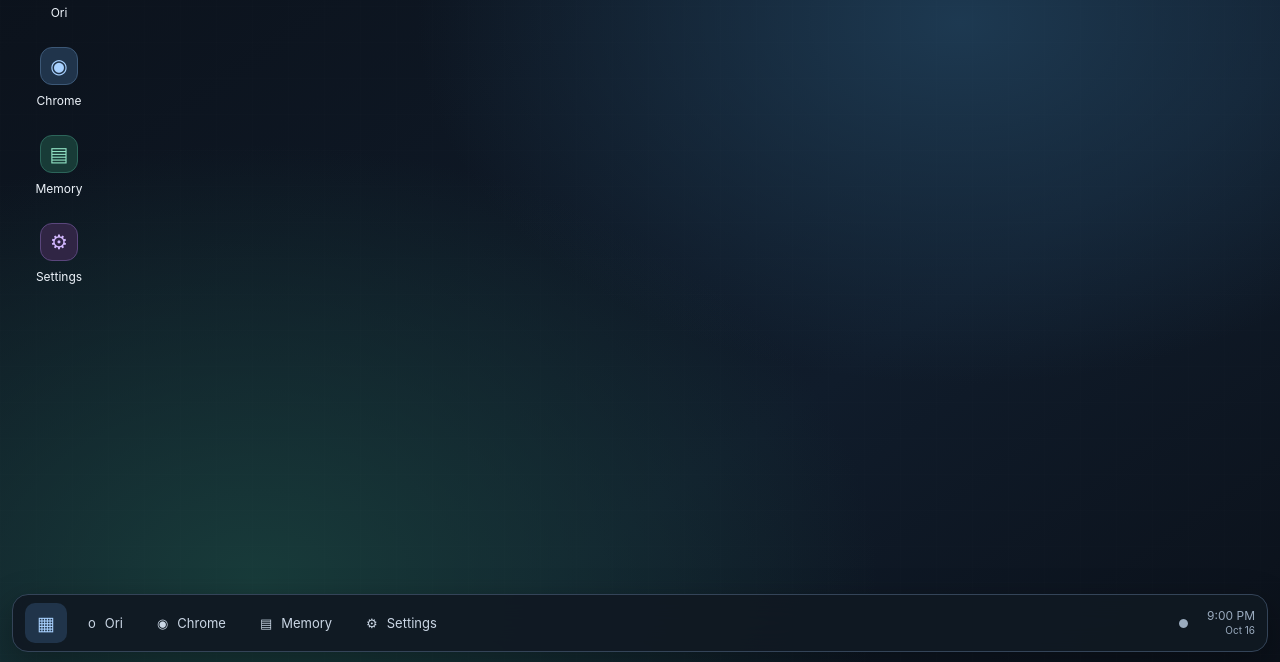
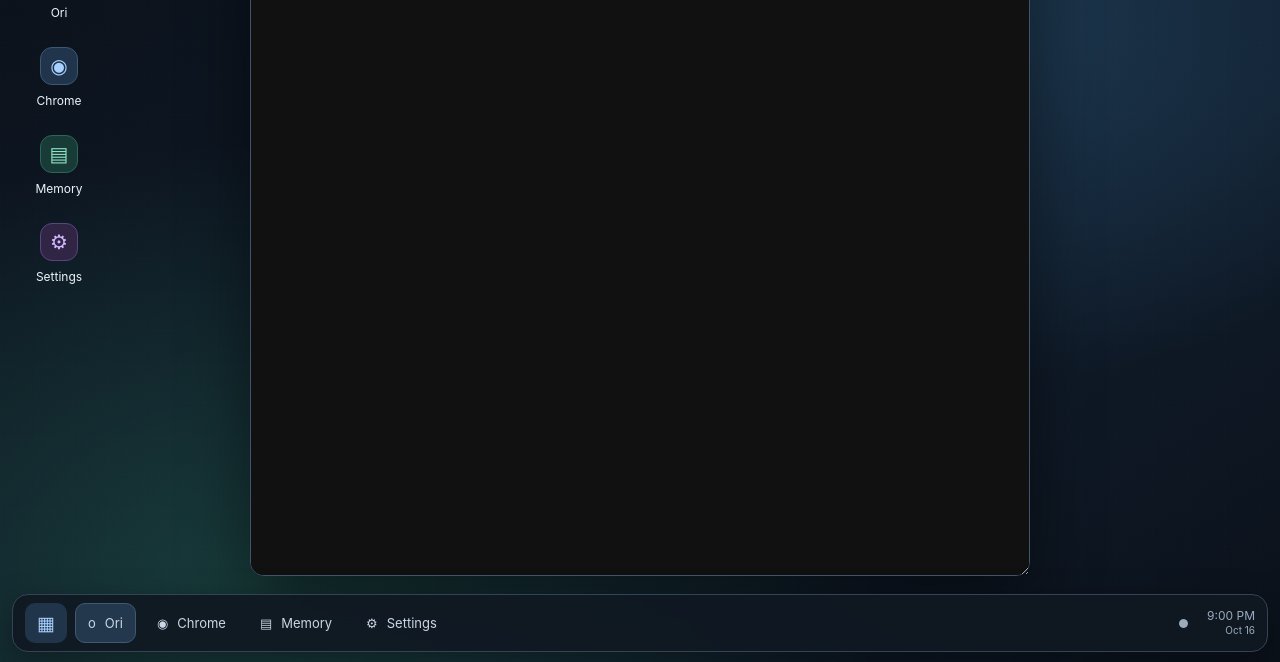
Before and after one commit to 30lnewcomb-byte/solid-waddle, a website: page desktop.html in a window 1280 px wide. Shown: the part 138-800 px from the top of the page. Drawn offline with Linux system fonts and the light colour scheme; no server answers.

Commit message:
Register Ori as a desktop app

```diff
--- a/desktop.html
+++ b/desktop.html
@@ -63,7 +63,7 @@
 </div>
 <script>
 (() => {
-  const windows = Object.fromEntries(["chrome","memory","settings"].map(name=>[name,document.querySelector("#win-"+name)]));
+  const windows = Object.fromEntries(["ori","chrome","memory","settings"].map(name=>[name,document.querySelector("#win-"+name)]));
   const startMenu=document.querySelector("#start-menu");
   let topZ=20;
   function focusWindow(name){if(!windows[name])return;topZ+=1;windows[name].style.zIndex=topZ;document.querySelectorAll("[data-task]").forEach(b=>b.classList.toggle("active",b.dataset.task===name&&!windows[name].hidden))}
```
